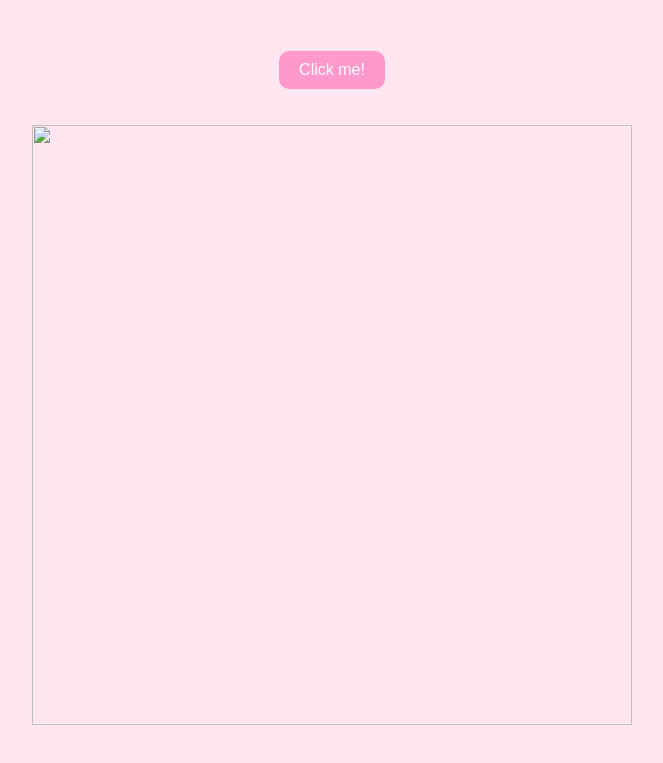
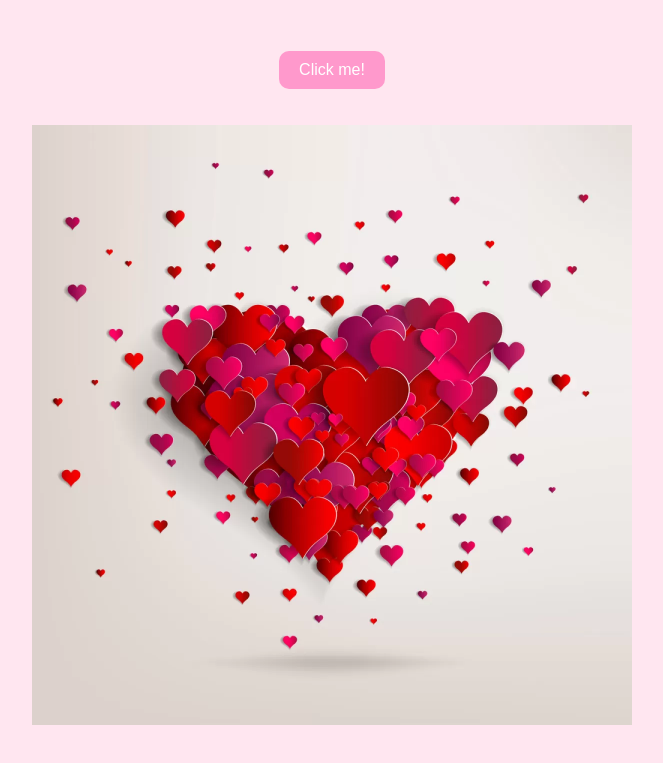
Before and after one commit to EnderFR3AK/Gfday, a plain HTML site: page index.html in a window 1280 px wide. Shown: the part 387-1150 px from the top of the page, without its empty margins (308-971 px from the left). Drawn offline with Linux system fonts and the light colour scheme.

Commit message:
fixed issue with image

```diff
--- a/index.html
+++ b/index.html
@@ -53,6 +53,6 @@
       Click me!
     </button>
     <br /><br /><br />
-    <img src="shutterstock_170935235.jpg" width="600px" height="600px" />
+    <img src="img1.jpg" width="600px" height="600px" />
   </body>
 </html>
```
